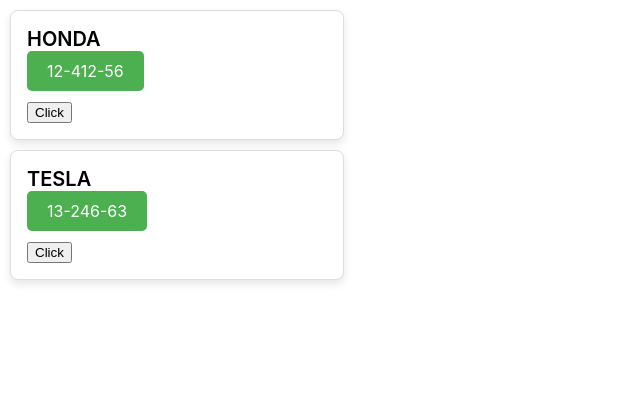
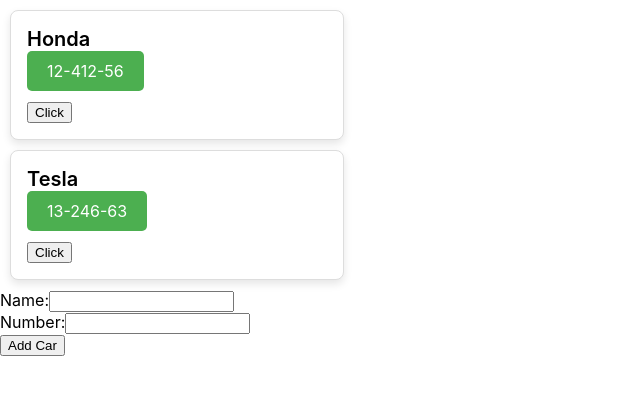
Before and after one commit to ranerlich7/garage-17, a React (Create React App) app: page / in a window 1280 px wide. Shown: the top 394 px of the page, without its empty margins (0-640 px from the left). Built offline with nearby package versions, Linux system fonts and the light colour scheme.

Commit message:
add car form added

```diff
--- a/src/App.js
+++ b/src/App.js
@@ -6,13 +6,21 @@
     { name: "Honda", number: "12-412-56" },
     { name: "Tesla", number: "13-246-63" },
   ])
+  const [carName, setCarName] = useState("")
+  const [carNumber, setCarNumber] = useState("")
 
+  function addCar() {
+    const newCar = { name: carName, number: carNumber }
+    setCars([...cars, newCar])        // spread operator example
+    setCarName("")
+    setCarNumber("")
+  }
   return (
     <>
       {cars.map((car, index) => (
         <div className="card" key={index}>
           <div className="card-title">
-            <h3>{car.name.toUpperCase()}</h3>
+            <h3>{car.name}</h3>
             <div className="car-button">{car.number}</div>
           </div>
           <div className="card-action">
@@ -20,6 +28,18 @@
           </div>
         </div>
       ))}
+      <div>
+        Name:
+        <input value={carName} onChange={(e) => setCarName(e.target.value)} />
+        <br></br>
+        Number:
+        <input
+          value={carNumber}
+          onChange={(e) => setCarNumber(e.target.value)}
+        />
+        <br />
+        <button onClick={addCar}>Add Car</button>
+      </div>
     </>
   )
 }
```
